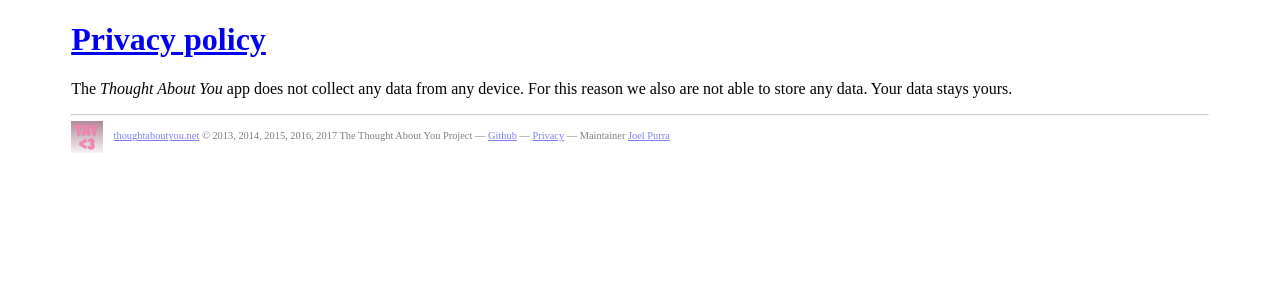
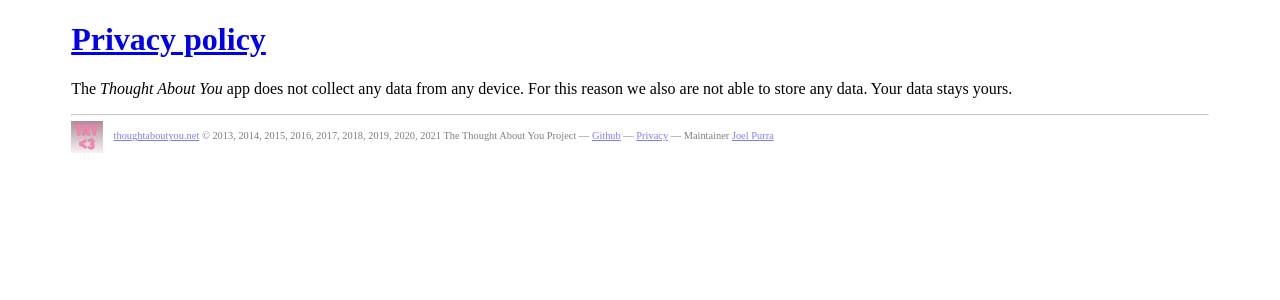
Before and after one commit to thoughtaboutyou/thoughtaboutyou.github.io, a Jekyll site: the page built from about/privacy/index.md, in a window 1280 px wide. Shown: the top 300 px of the page. Built offline with Jekyll 4.4.1, drawn with Linux system fonts in a browser that asks for light colours; some web fonts are replaced.

Commit message:
Update copyright years

```diff
--- a/_layouts/page.html
+++ b/_layouts/page.html
@@ -24,7 +24,7 @@
     {{ content }}
   <footer class="container">
     <hr />
-    <a href="/"><img src="/resources/images/logo/square-32.png" alt="Thought About You logotype" title="Thought About You logotype" />{{ site.projectUrlReadable }}</a> &copy; 2013, 2014, 2015, 2016, 2017 The Thought About You Project — <a href="https://github.com/thoughtaboutyou">Github</a> — <a href="/about/privacy/">Privacy</a> — Maintainer <a href="https://joelpurra.com/">Joel Purra</a>
+    <a href="/"><img src="/resources/images/logo/square-32.png" alt="Thought About You logotype" title="Thought About You logotype" />{{ site.projectUrlReadable }}</a> &copy; 2013, 2014, 2015, 2016, 2017, 2018, 2019, 2020, 2021 The Thought About You Project — <a href="https://github.com/thoughtaboutyou">Github</a> — <a href="/about/privacy/">Privacy</a> — Maintainer <a href="https://joelpurra.com/">Joel Purra</a>
   </footer>
  <!--<script type="text/javascript" src="/resources/javascript/main.js"></script>-->
  {% include ga.html %}
```
Also changed, not shown: README.md.
